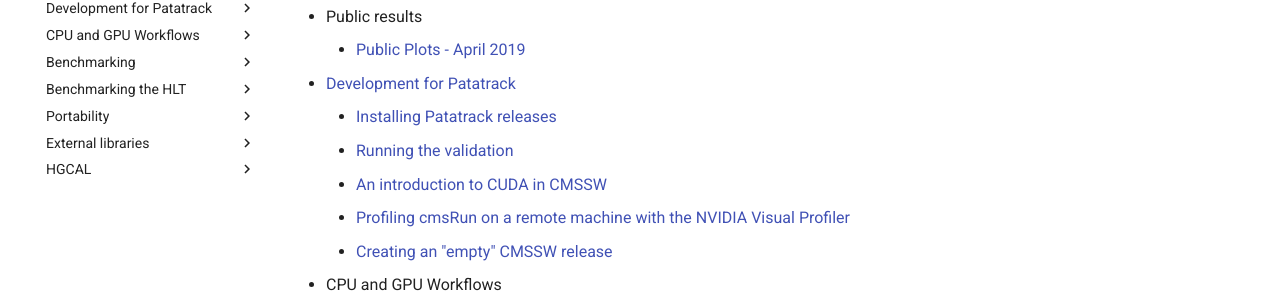
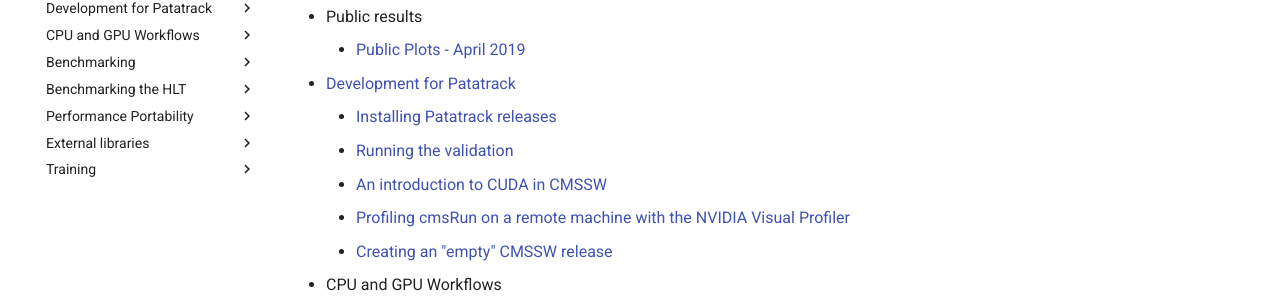
Before and after one commit to cms-patatrack/patatrack-website, an MkDocs documentation site: the page built from wiki/index.md, in a window 1280 px wide. Shown: the part 184-484 px from the top of the page. Built offline with MkDocs 1.6.1 and Material for MkDocs 9.7.7, drawn with Linux system fonts in a browser that asks for light colours; some of the changed lines change nothing that is shown.

Commit message:
Update Wiki Navigation Menu

```diff
--- a/mkdocs.yml
+++ b/mkdocs.yml
@@ -43,10 +43,16 @@
     - Benchmarking the HLT:
         - HLT menu and data: HLTTiming.md
         - Using the DAQ source: DAQSource.md
-    - Portability:
+    - Performance Portability:
+        - Alpaka and Cupla: AlpakaAndCupla.md
+        - CUDA to cupla: cuda2cupla.md
+        - CUDA to Alpaka: cuda2alpaka.md
+        - CUDA to HIP: CUDAtoHIP.md
+        - SYCL LLVM compiler: SYCL.md
         - CUDA to cupla: cuda2cupla.md
     - External libraries:
         - Libraries: libraries.md
-        - Alpaka and Cupla: AlpakaAndCupla.md
-    - HGCAL:
-        - TICL Instructions: hgcal_ticl.md
+    - Training:
+        - Tracker Knowledge Transfer (December 2019) - [part 1, CUDA]: cuda_training_dpg_12_2019.md
+        - Tracker Knowledge Transfer (December 2019) - [part 2, CMSSW] : cuda_training_dpg_12_2019_part2.md
+        - Tracker Knowledge Transfer (December 2019) - [part 3, CMSSW] : cuda_training_dpg_12_2019_part3.md
```
